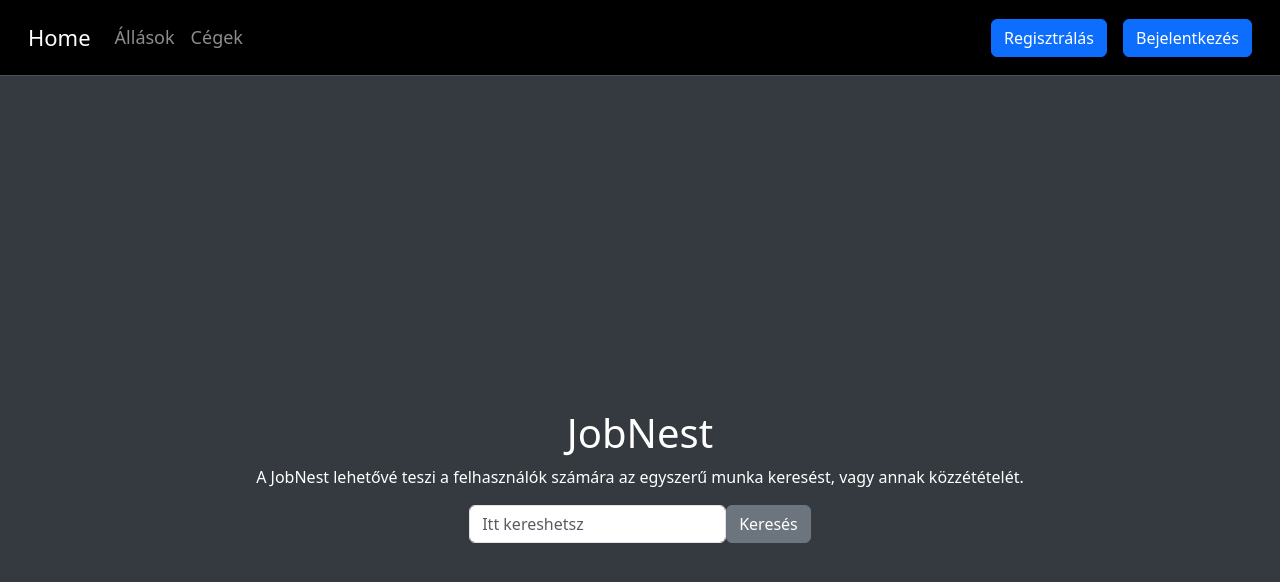
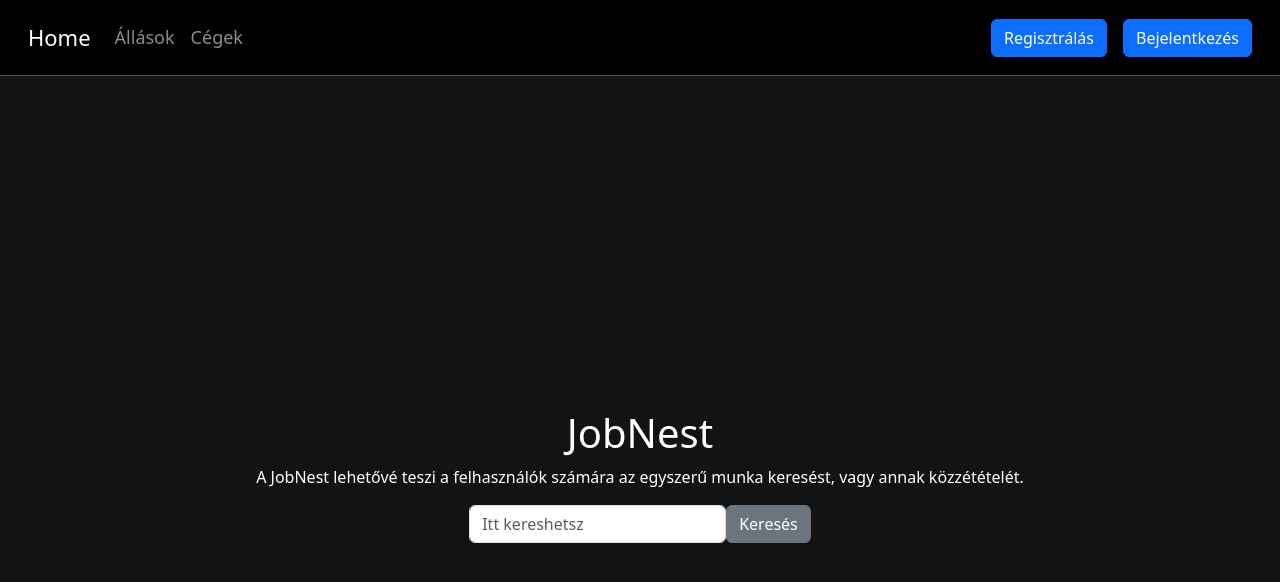
Before and after one commit to tamasboka/allasportal, a Vue app in the folder frontend/: page / in a window 1280 px wide. Shown: the top 582 px of the page. Built offline with nearby package versions, Linux system fonts and the light colour scheme.

Commit message:
feat: create --darkbg variable, used for main background-color

```diff
--- a/frontend/public/style.css
+++ b/frontend/public/style.css
@@ -1,5 +1,6 @@
 main {
-    background-color: #343a40;
+    --darkbg: #121314;
+    background-color: var(--darkbg);
 }
 
 h1, p {
```
